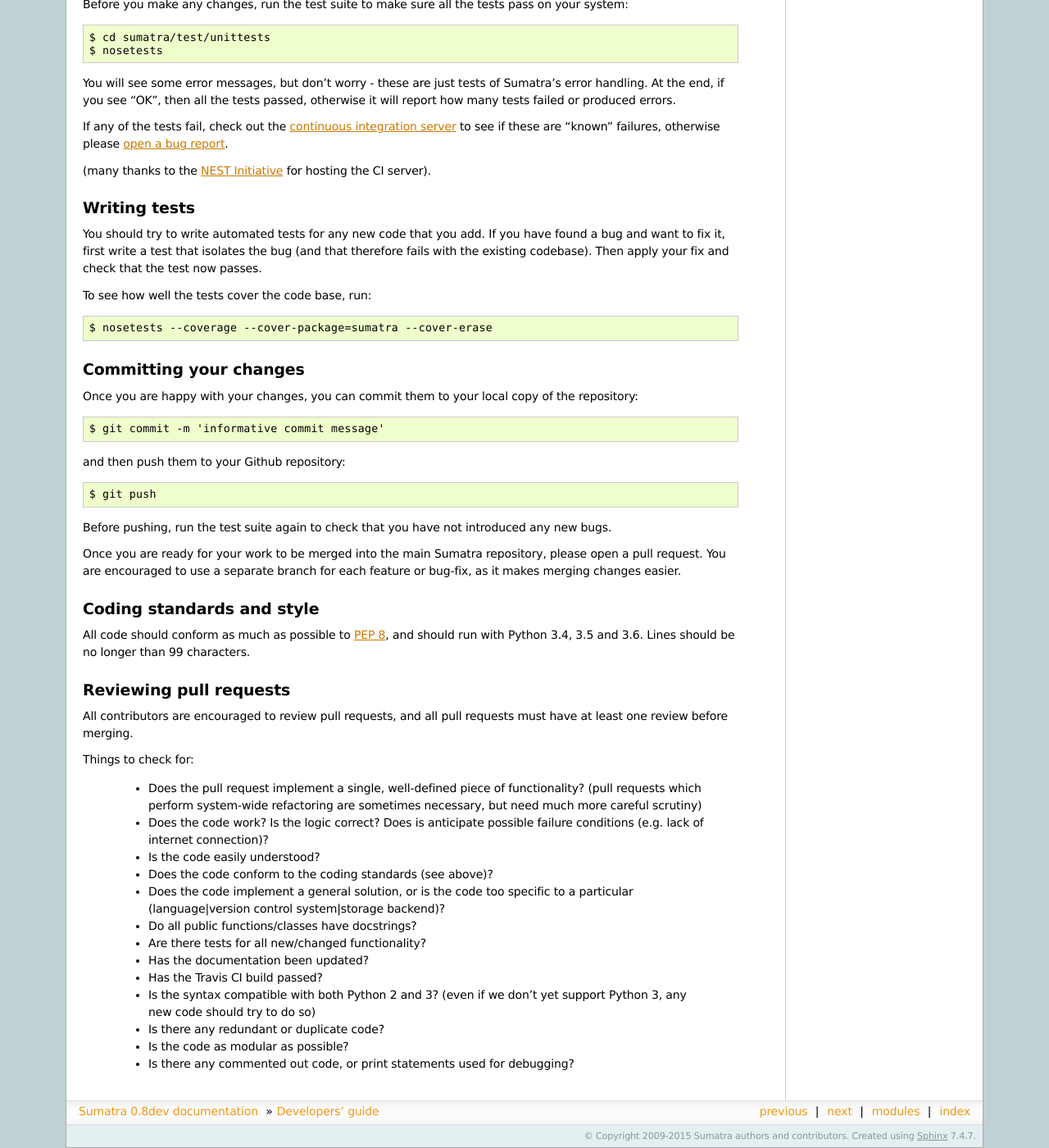
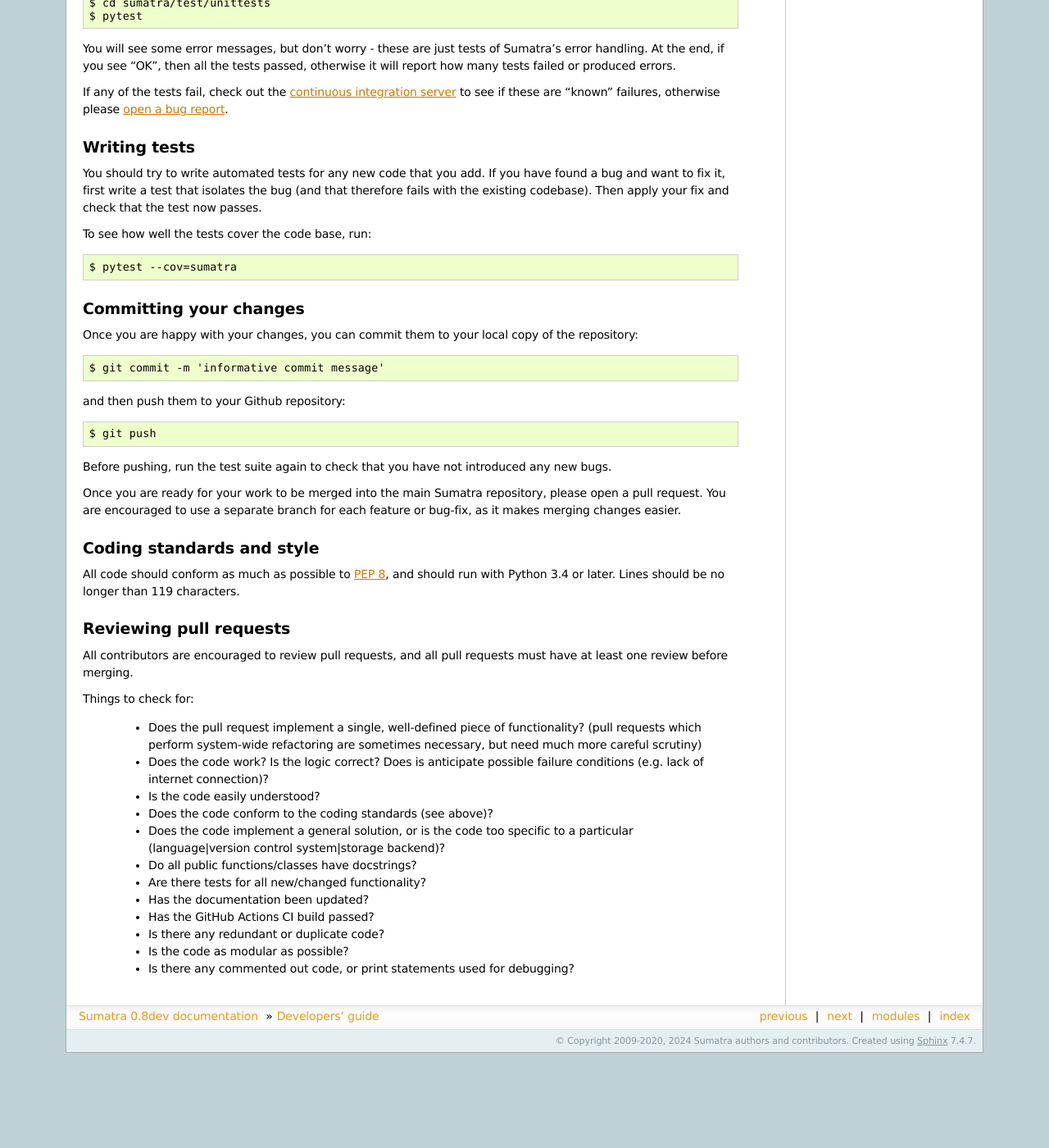
Before and after one commit to open-research/sumatra, a Sphinx documentation site: the page built from doc/developers_guide.txt, in a window 1280 px wide and 1400 px high, scrolled down 1224 px. Shown: the whole window at 82% size. Built offline with Sphinx 7.4.7, drawn with Linux system fonts in a browser that asks for light colours; after the commit the page ends 2508 px from its top, so only the background shows below that; some of the changed text lies outside the part shown.

Commit message:
Update documentation
[skip ci]

```diff
--- a/doc/conf.py
+++ b/doc/conf.py
@@ -39,7 +39,7 @@ master_doc = 'index'
 # General information about the project.
 project = 'Sumatra'
 authors = 'Sumatra authors and contributors'
-copyright = '2009-2015 ' + authors
+copyright = '2009-2020, 2024 ' + authors
 
 # The version info for the project you're documenting, acts as replacement for
 # |version| and |release|, also used in various other places throughout the
--- a/doc/developers_guide.txt
+++ b/doc/developers_guide.txt
@@ -3,26 +3,24 @@ Developers' guide
 =================
 
 These instructions are for developing on a Unix-like platform, e.g. Linux or
-Mac OS X, with the bash shell.
+Mac OS X.
 
 
 Requirements
 ------------
 
-    * Python_ 3.4, 3.5 or 3.6
-    * Django_ >= 1.8
-    * django-tagging_ >= 0.3
-    * parameters >= 0.2.1
-    * nose_ >= 0.11.4
-    * future >= 0.14
-    * if using Python < 3.4, pathlib >= 1.0.0
+    * Python_ 3.4 or later
+    * Django_ >= 2.2
+    * django-tagging_
+    * parameters
+    * pytest
     * docutils
     * Jinja2
 
 Optional:
 
-    * mpi4py_ >= 1.2.2
-    * coverage_ >= 3.3.1 (for measuring test coverage)
+    * mpi4py_
+    * pytest-cov (for measuring test coverage)
     * httplib2 (for the remote record store)
     * GitPython (for Git support)
     * mercurial and hgapi (for Mercurial support)
@@ -71,7 +69,7 @@ Before you make any changes, run the test suite to make sure all the tests pass
 on your system::
 
     $ cd sumatra/test/unittests
-    $ nosetests
+    $ pytest
 
 You will see some error messages, but don't worry - these are just tests of
 Sumatra's error handling. At the end, if you see "OK", then all the tests
@@ -79,8 +77,6 @@ passed, otherwise it will report how many tests failed or produced errors.
 
 If any of the tests fail, check out the `continuous integration server`_ to see
 if these are "known" failures, otherwise please `open a bug report`_.
-
-(many thanks to the `NEST Initiative`_ for hosting the CI server).
 
 
 Writing tests
@@ -93,7 +89,7 @@ check that the test now passes.
 
 To see how well the tests cover the code base, run::
 
-    $ nosetests --coverage --cover-package=sumatra --cover-erase
+    $ pytest --cov=sumatra
 
 
 Committing your changes
@@ -118,7 +114,7 @@ Coding standards and style
 --------------------------
 
 All code should conform as much as possible to `PEP 8`_, and should run with
-Python 3.4, 3.5 and 3.6. Lines should be no longer than 99 characters.
+Python 3.4 or later. Lines should be no longer than 119 characters.
 
 
 Reviewing pull requests
@@ -138,8 +134,7 @@ Things to check for:
   * Do all public functions/classes have docstrings?
   * Are there tests for all new/changed functionality?
   * Has the documentation been updated?
-  * Has the Travis CI build passed?
-  * Is the syntax compatible with both Python 2 and 3? (even if we don't yet support Python 3, any new code should try to do so)
+  * Has the GitHub Actions CI build passed?
   * Is there any redundant or duplicate code?
   * Is the code as modular as possible?
   * Is there any commented out code, or print statements used for debugging?
@@ -148,7 +143,7 @@ Things to check for:
 .. _Python: https://www.python.org
 .. _Django: https://www.djangoproject.com/
 .. _django-tagging: http://code.google.com/p/django-tagging/
-.. _nose: https://nose.readthedocs.org/en/latest/
+.. _pytest: https://docs.pytest.org
 .. _Distribute: https://pypi.python.org/pypi/distribute
 .. _mpi4py: http://mpi4py.scipy.org/
 .. _tox: http://codespeak.net/tox/
@@ -157,6 +152,6 @@ Things to check for:
 .. _`issue tracker`: https://github.com/open-research/sumatra/issues
 .. _virtualenv: http://www.virtualenv.org
 .. _`Sumatra repository on Github`: https://github.com/open-research/sumatra
-.. _`continuous integration server`: https://qa.nest-initiative.org/view/Sumatra/job/sumatra/
+.. _`continuous integration server`: https://github.com/open-research/sumatra/actions
 .. _`NEST Initiative`: http://www.nest-initiative.org/
 .. _`open a bug report`: https://github.com/open-research/sumatra/issues/new
--- a/setup.py
+++ b/setup.py
@@ -64,9 +64,7 @@ setup(
                    'Natural Language :: English',
                    'Operating System :: OS Independent',
                    'Programming Language :: Python',
-                   'Programming Language :: Python :: 3.4',
-                   'Programming Language :: Python :: 3.5',
-                   'Programming Language :: Python :: 3.6',
+                   'Programming Language :: Python :: 3'
                    'Topic :: Scientific/Engineering'],
     cmdclass = {'sdist': sdist_git},
     install_requires = install_requires,
```
Also changed, not shown: README.rst (+9 -16 lines), doc/installation.txt (+4 -6 lines).
